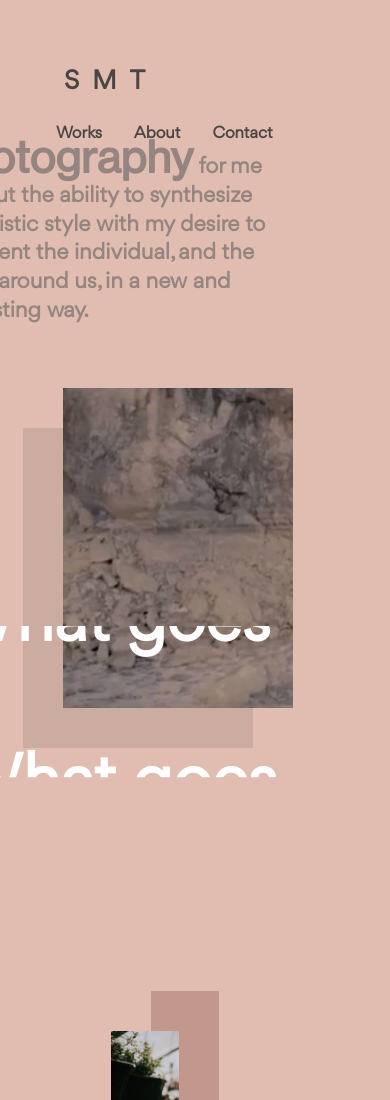
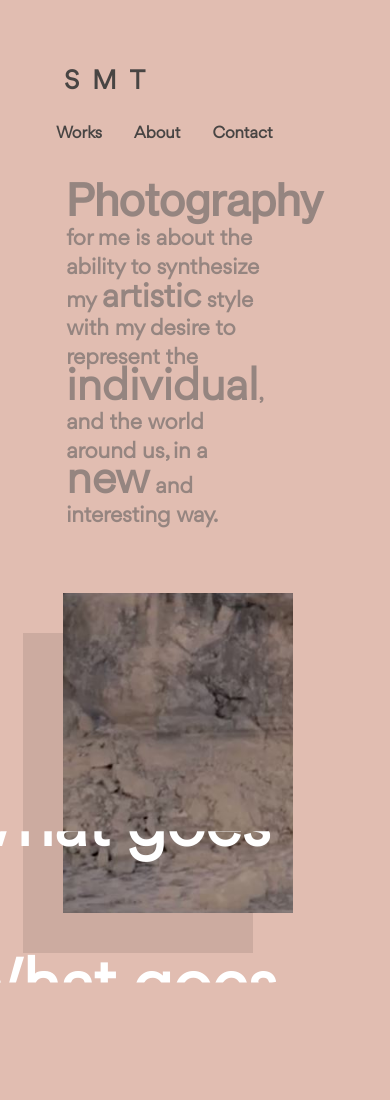
Before and after one commit to StephenMarkToms/redfish, a plain HTML site: page index.html in a window 390 px wide. Shown: the top 1100 px of the page. Drawn offline with Linux system fonts and the light colour scheme; files whose address does not match are found by name.

Commit message:
updated basic styling

```diff
--- a/index.html
+++ b/index.html
@@ -41,8 +41,8 @@
 
                 <div class="row mx-auto">
 
-                    <div class="col-sm-12 col-md-8 pl-2 intro">
-                        <p><span class="heading">Photography</span> for me is about the ability to synthesize my artistic style with my desire to represent the individual, and the world around us, in a new and interesting way.</p>
+                    <div class="ml-sm-5  col-sm-12 col-md-8 pl-2 intro">
+                        <p><span class="heading">Photography</span> for me is about the ability to synthesize my <span style="font-size: 1.5em;">artistic</span> style with my desire to represent the <span style="font-size: 2em;">individual</span>, and the world around us, in a <span style="font-size: 2em;">new</span> and interesting way.</p>
                     </div>
 
                 </div>
--- a/styles/index.css
+++ b/styles/index.css
@@ -197,3 +197,29 @@ a:hover {
   margin-left: 1em;
 
 }
+
+
+
+@media only screen and (max-width: 577px) {
+
+
+  .intro p{
+
+    margin-left: 6em;
+
+  }
+
+
+}
+
+@media only screen and (max-width: 577px) {
+
+
+	.intro p{
+
+		margin-top: 2em;
+
+	}
+
+
+}
```
